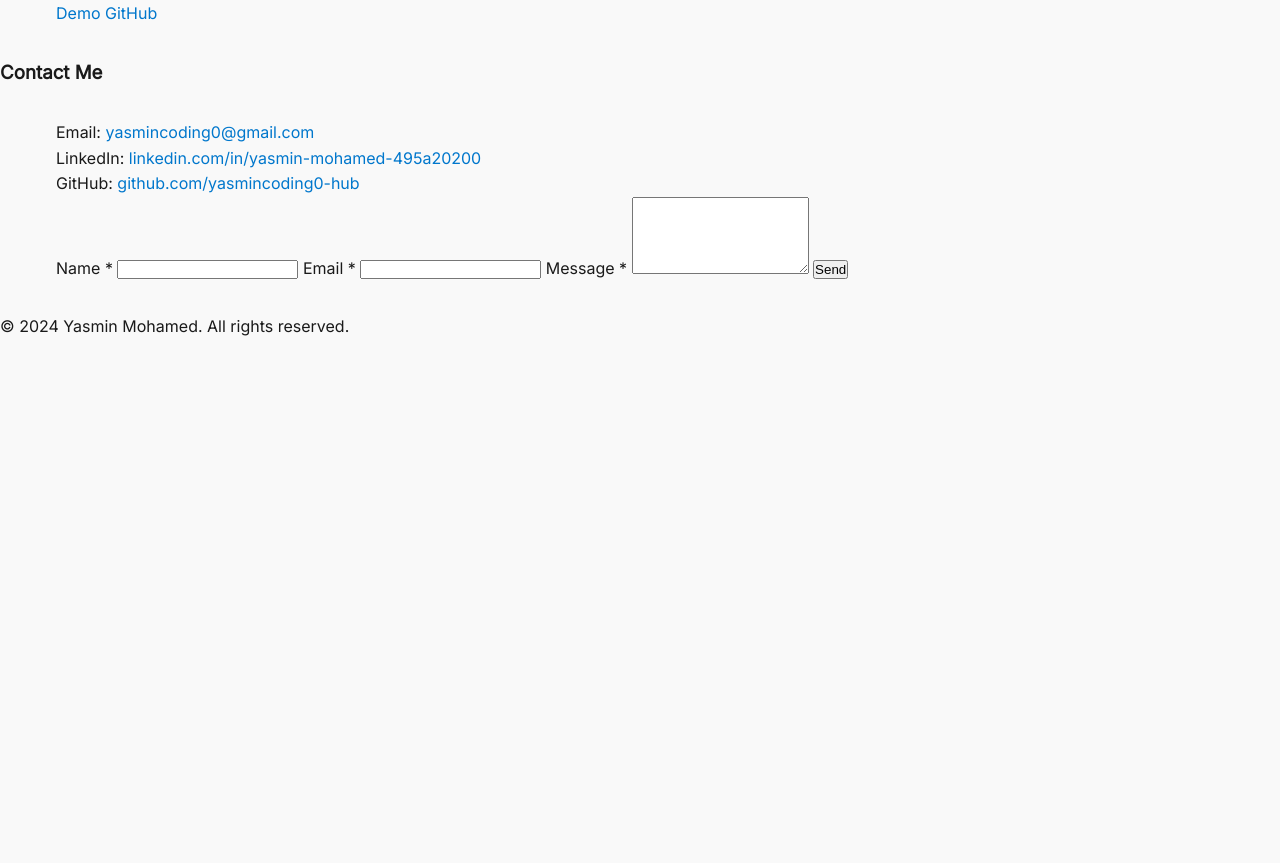
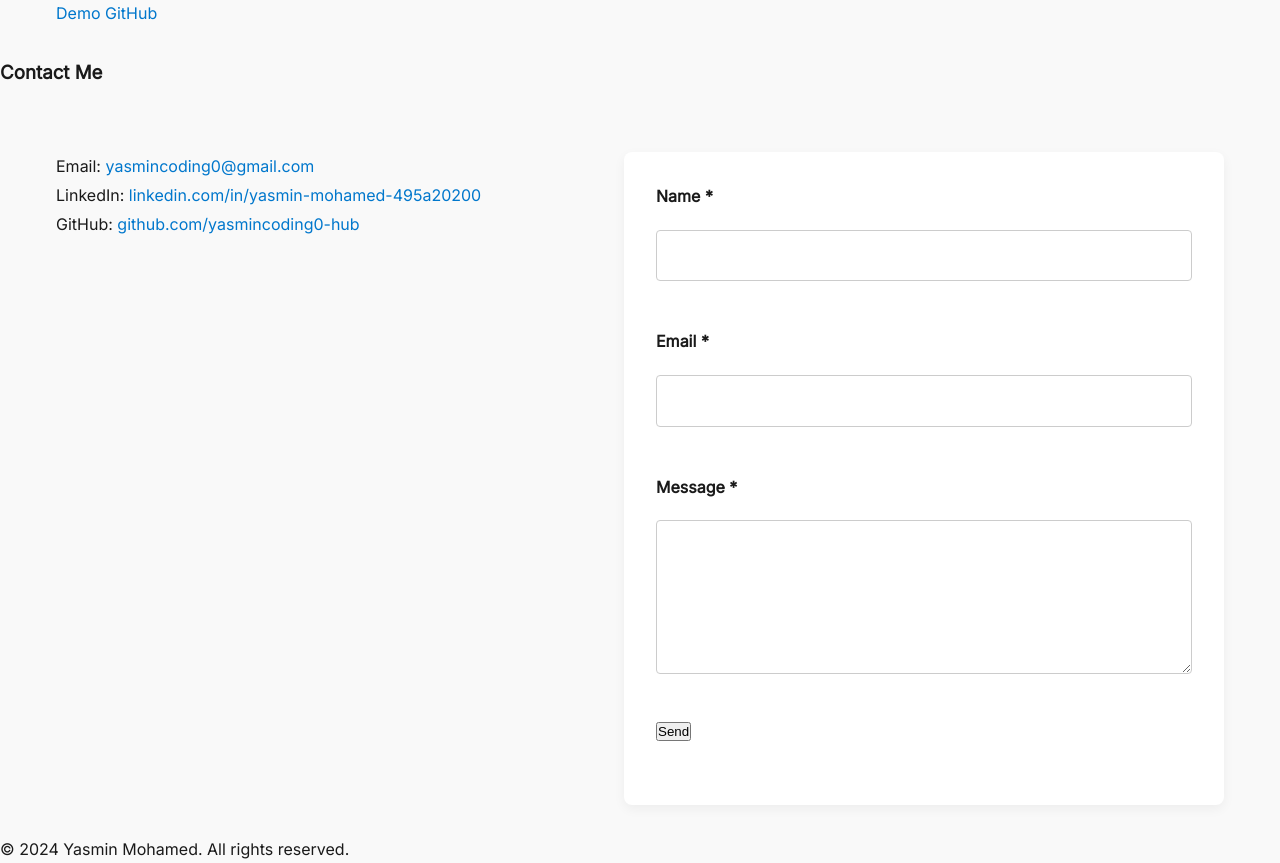
Before and after one commit to yasmincoding0-hub/Portfolio, a plain HTML site: page index.html in a window 1280 px wide. Shown: the part 1802-2665 px from the top of the page. Before the commit the page ends 2141 px from the top, so only its background shows below. Drawn offline with Linux system fonts and the light colour scheme; a script that the page names is missing.

Commit message:
styles.css

```diff
--- a/styles.css
+++ b/styles.css
@@ -93,3 +93,95 @@ nav .container {
 .hero-container h1 {
   font-size: 2.5rem;
   font-family: 'Po
+}
+/* Contact Section */
+.contact-container {
+  display: flex;
+  flex-wrap: wrap;
+  gap: 2rem;
+  margin-top: 2rem;
+}
+
+.contact-info {
+  flex: 1;
+  font-size: 1rem;
+  line-height: 1.8;
+}
+
+.contact-info a {
+  color: #0077cc;
+  word-break: break-word;
+}
+
+form {
+  flex: 1;
+  background-color: #ffffff;
+  padding: 2rem;
+  border-radius: 8px;
+  box-shadow: 0 4px 12px rgba(0, 0, 0, 0.05);
+  display: flex;
+  flex-direction: column;
+  gap: 1rem;
+}
+
+form label {
+  font-weight: 600;
+  margin-bottom: 0.25rem;
+  display: inline-block;
+}
+
+form input,
+form textarea {
+  width: 100%;
+  padding: 0.75rem 1rem;
+  border: 1px solid #ccc;
+  border-radius: 4px;
+  font: inherit;
+  transition: border-color 0.3s, box-shadow 0.3s;
+}
+
+form input:focus,
+form textarea:focus {
+  border-color: #0077cc;
+  outline: none;
+  box-shadow: 0 0 0 3px rgba(0, 119, 204, 0.2);
+}
+
+form textarea {
+  resize: vertical;
+}
+
+.error-message {
+  font-size: 0.85rem;
+  color: red;
+  height: 1rem;
+}
+
+#form-status {
+  margin-top: 1rem;
+  font-weight: 500;
+}
+
+/* Button */
+form .btn-primary {
+  align-self: flex-start;
+}
+
+/* Dark Mode Support */
+body.dark-mode form {
+  background-color: #1e1e1e;
+  color: #f1f1f1;
+}
+
+body.dark-mode form input,
+body.dark-mode form textarea {
+  background-color: #2a2a2a;
+  border-color: #444;
+  color: #f1f1f1;
+}
+
+body.dark-mode form input:focus,
+body.dark-mode form textarea:focus {
+  border-color: #3498db;
+  box-shadow: 0 0 0 3px rgba(52, 152, 219, 0.2);
+}
```
